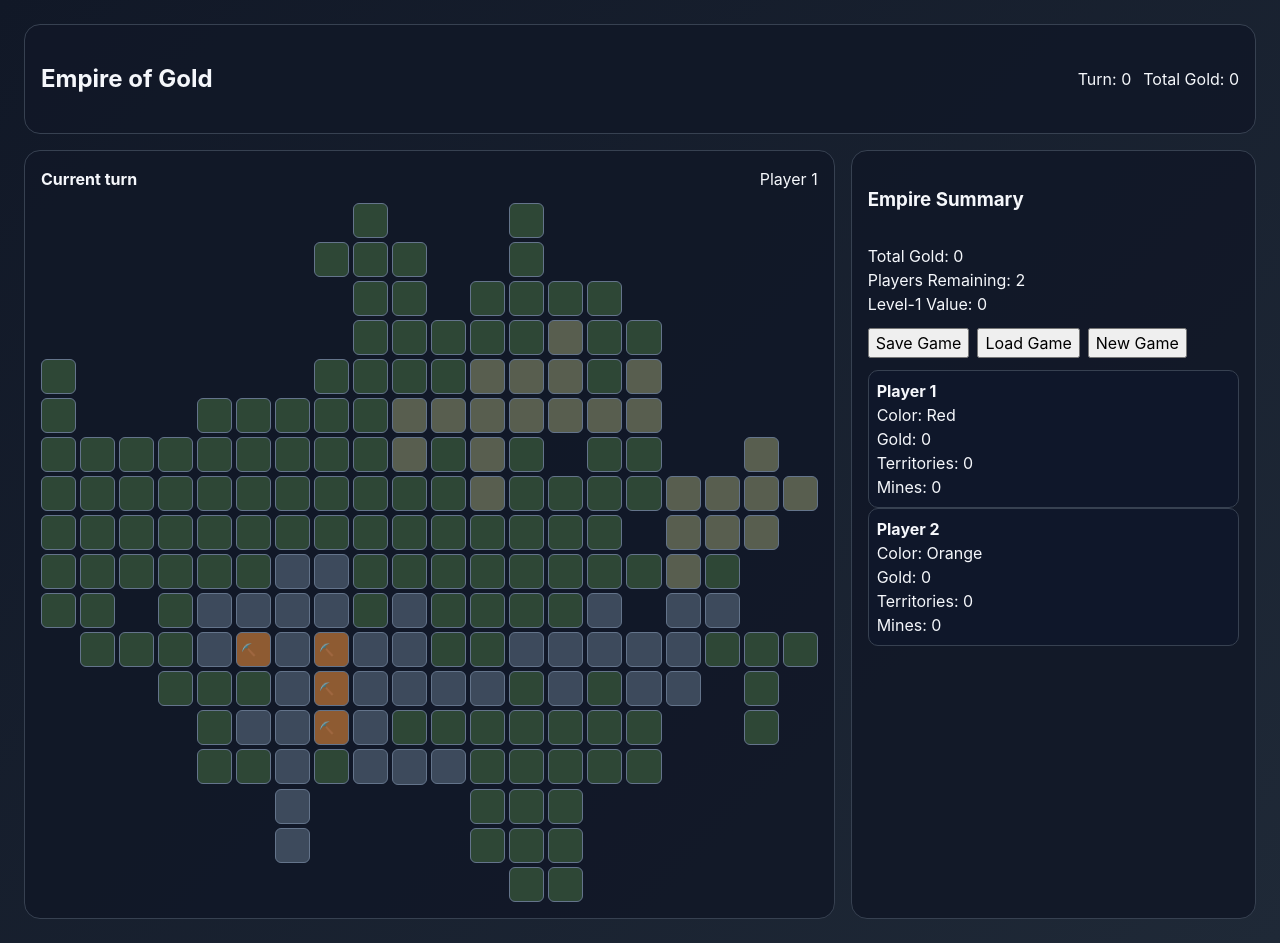
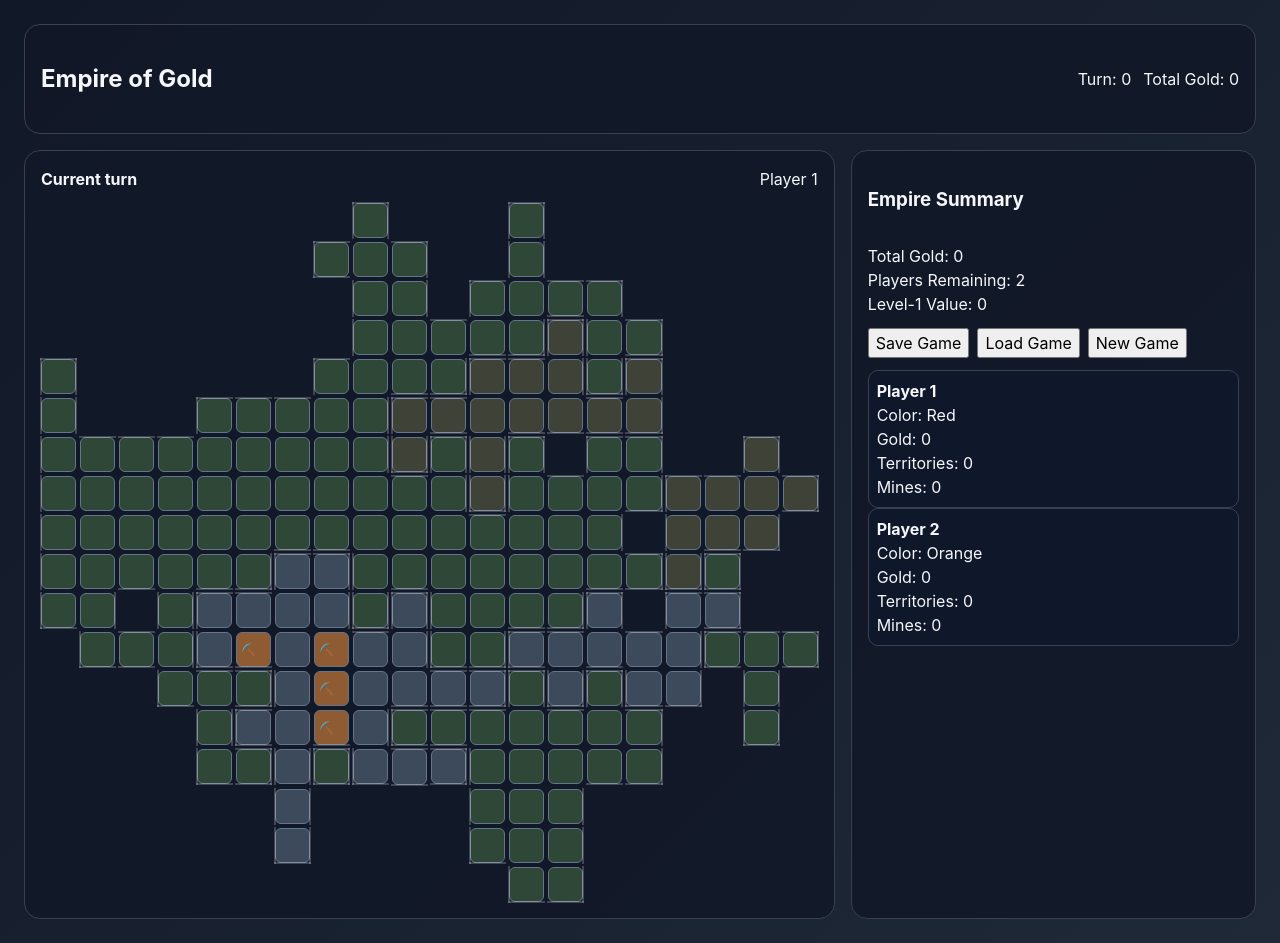
Before and after one commit to dmcote-1991/Empires, a React (Vite) app: page / in a window 1280 px wide. Both pictures are taken after a click on the button "Start Game". Built offline with nearby package versions, Linux system fonts and the light colour scheme.

Commit message:
add borders between biomes

```diff
--- a/src/styles.css
+++ b/src/styles.css
@@ -44,7 +44,7 @@ background: #2e4736;
 }
 
 .tile.field {
-  background: #585e4f;
+  background: #3e4237;
 }
 
 .tile.mountain {
@@ -129,3 +129,46 @@ background: #2e4736;
   flex-direction: column;
   gap: 6px;
 }
+
+/* --------------------------------
+   Biome boundaries
+   -------------------------------- */
+
+.tile {
+  position: relative;
+}
+
+.biome-border {
+  position: absolute;
+  background: rgba(255, 255, 255, 0.2);
+  pointer-events: none;
+  z-index: 5;
+}
+
+.biome-border-top {
+  top: -2px;
+  left: -2px;
+  right: -2px;
+  height: 2px;
+}
+
+.biome-border-bottom {
+  bottom: -2px;
+  left: -2px;
+  right: -2px;
+  height: 2px;
+}
+
+.biome-border-left {
+  top: -2px;
+  bottom: -2px;
+  left: -2px;
+  width: 2px;
+}
+
+.biome-border-right {
+  top: -2px;
+  bottom: -2px;
+  right: -2px;
+  width: 2px;
+}
--- a/src/ui/BoardView.tsx
+++ b/src/ui/BoardView.tsx
@@ -39,7 +39,84 @@ export function BoardView({
   const currentPlayerId = gameState.turn.order[gameState.turn.currentPlayerIndex];
 
   const renderTerritory = (territory: Territory) => {
-    const owner = gameState.players.find((player) => player.id === territory.owner);
+    const owner = gameState.players.find(
+      (player) => player.id === territory.owner
+    );
+
+    const territoryIndex = Number(territory.id.slice(2)) - 1;
+
+    const territoryRow = Math.floor(
+      territoryIndex / gameState.board.dimensions.cols
+    );
+
+    const territoryCol =
+      territoryIndex % gameState.board.dimensions.cols;
+
+    const getNeighbor = (
+      row: number,
+      col: number
+    ): Territory | null => {
+      if (
+        row < 0 ||
+        row >= gameState.board.dimensions.rows ||
+        col < 0 ||
+        col >= gameState.board.dimensions.cols
+      ) {
+        return null;
+      }
+
+      const neighborIndex =
+        row * gameState.board.dimensions.cols + col;
+
+      const neighborId = `t-${neighborIndex + 1}`;
+
+      return (
+        gameState.board.territories.find(
+          (entry) => entry.id === neighborId
+        ) ?? null
+      );
+    };
+
+    const topNeighbor = getNeighbor(
+      territoryRow - 1,
+      territoryCol
+    );
+
+    const bottomNeighbor = getNeighbor(
+      territoryRow + 1,
+      territoryCol
+    );
+
+    const leftNeighbor = getNeighbor(
+      territoryRow,
+      territoryCol - 1
+    );
+
+    const rightNeighbor = getNeighbor(
+      territoryRow,
+      territoryCol + 1
+    );
+
+
+    const hasTopBiomeBoundary =
+      topNeighbor === null ||
+      topNeighbor.biome !== territory.biome;
+
+
+    const hasBottomBiomeBoundary =
+      bottomNeighbor === null ||
+      bottomNeighbor.biome !== territory.biome;
+
+
+    const hasLeftBiomeBoundary =
+      leftNeighbor === null ||
+      leftNeighbor.biome !== territory.biome;
+
+
+    const hasRightBiomeBoundary =
+      rightNeighbor === null ||
+      rightNeighbor.biome !== territory.biome;
+
     return (
       <div key={territory.id} className="tile-wrapper">
         <button
@@ -57,6 +134,22 @@ export function BoardView({
             onSelectTerritory?.(territory.id)
           }
         >
+          {hasTopBiomeBoundary && (
+            <span className="biome-border biome-border-top" />
+          )}
+
+          {hasBottomBiomeBoundary && (
+            <span className="biome-border biome-border-bottom" />
+          )}
+
+          {hasLeftBiomeBoundary && (
+            <span className="biome-border biome-border-left" />
+          )}
+
+          {hasRightBiomeBoundary && (
+            <span className="biome-border biome-border-right" />
+          )}
+
           {territory.isMine
             ? '⛏️'
             : territory.owner
```
